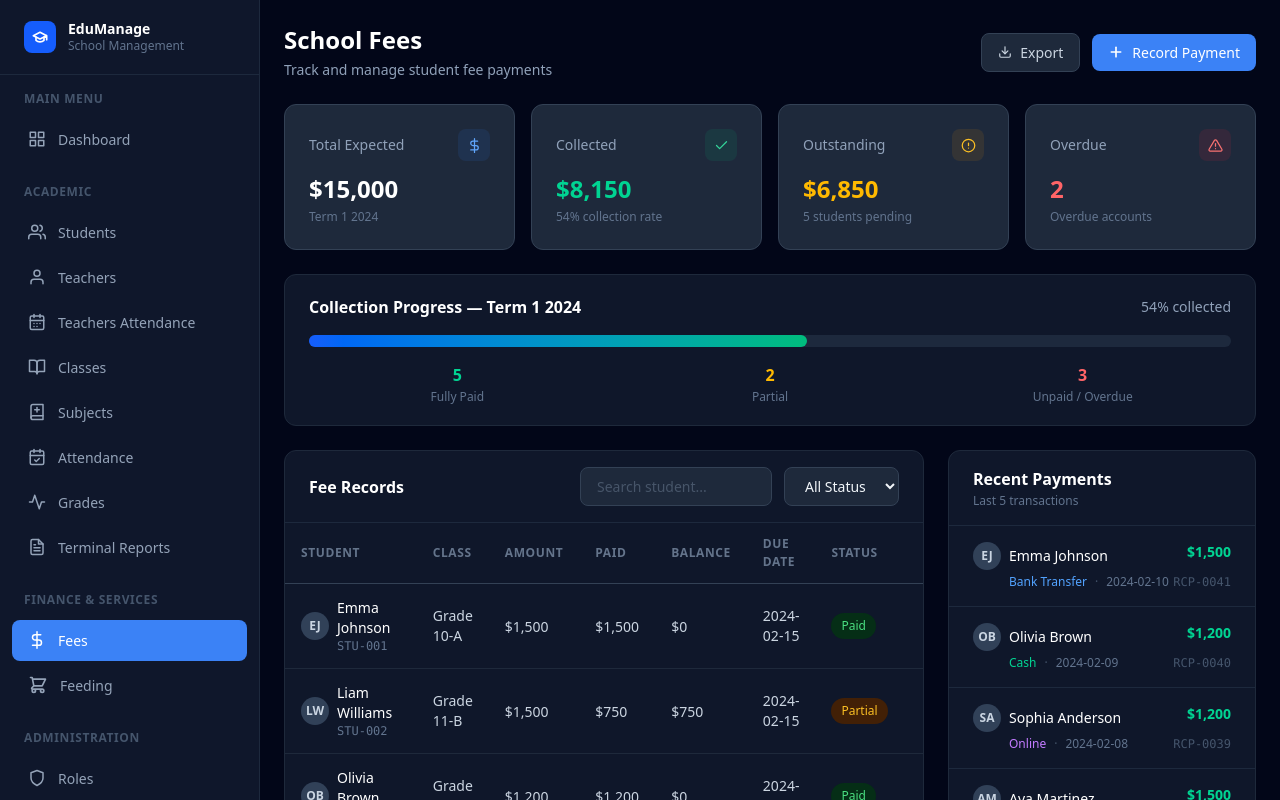
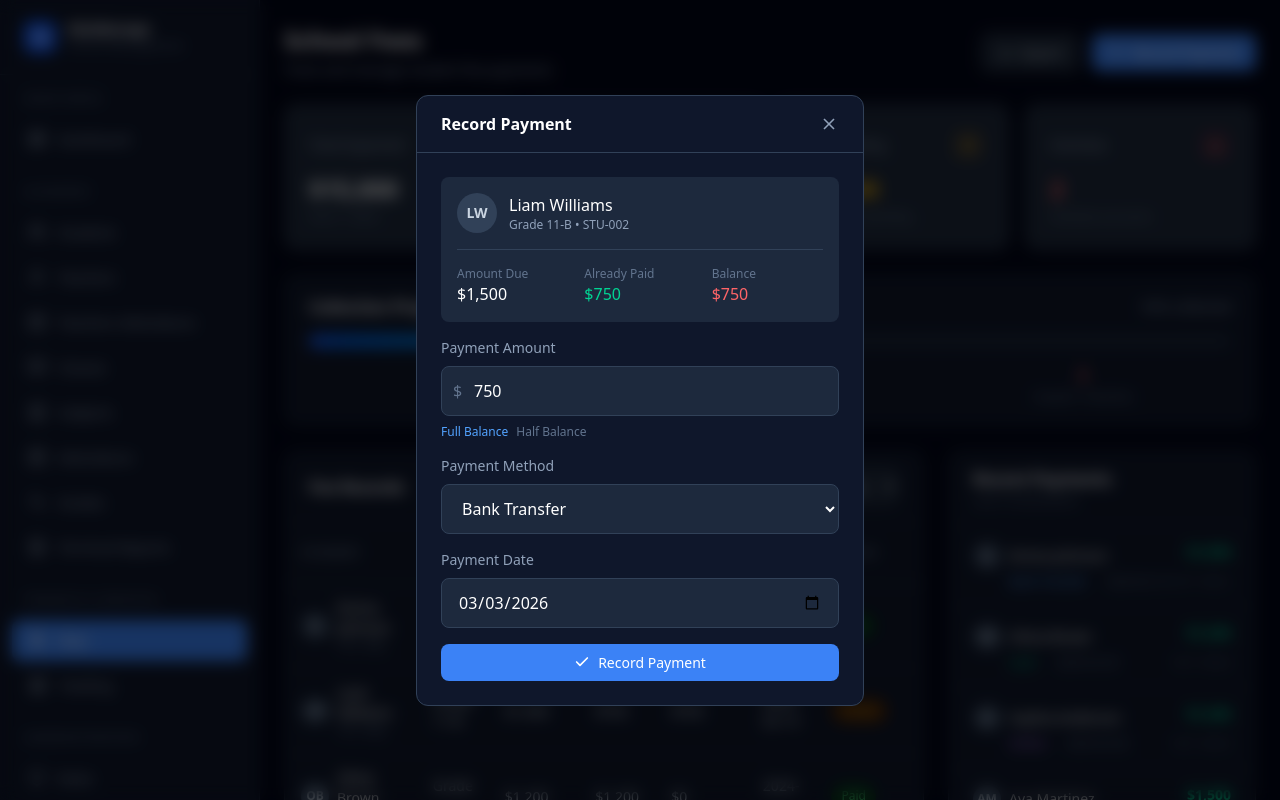
Before and after one commit to lilromeo2290/Clipe233_Edu, a Next.js app: page /fees in a window 1280 px wide. Both pictures are taken after a click on the button "Record Payment". Shown: the top 800 px of the page. Built offline with nearby package versions, Linux system fonts and the light colour scheme.

Commit message:
Add Record Payment modal to Fees page with student info, payment form, and success state

```diff
--- a/src/app/fees/page.tsx
+++ b/src/app/fees/page.tsx
@@ -17,6 +17,14 @@ export default function FeesPage() {
   const [showReceipt, setShowReceipt] = useState(false);
   const [receiptData, setReceiptData] = useState<ReceiptData | null>(null);
   const [receiptNumber, setReceiptNumber] = useState("");
+
+  // Payment modal state - using a union type to support both fee and feeding records
+  const [showPaymentModal, setShowPaymentModal] = useState(false);
+  const [selectedRecord, setSelectedRecord] = useState<typeof feeRecords[0] | typeof feedingRecords[0] | null>(null);
+  const [paymentAmount, setPaymentAmount] = useState("");
+  const [paymentMethod, setPaymentMethod] = useState("Bank Transfer");
+  const [paymentDate, setPaymentDate] = useState(new Date().toISOString().split("T")[0]);
+  const [paymentSuccess, setPaymentSuccess] = useState(false);
   const feedingRecords = [
     { id: "FD-001", studentId: "STU-001", name: "Emma Johnson", class: "Grade 10-A", dailyRate: 5, daysEnrolled: 20, daysAttended: 20, amountDue: 100, paid: 100, balance: 0, status: "Paid" },
     { id: "FD-002", studentId: "STU-002", name: "Liam Williams", class: "Grade 11-B", dailyRate: 5, daysEnrolled: 20, daysAttended: 18, amountDue: 100, paid: 50, balance: 50, status: "Partial" },
@@ -105,7 +113,14 @@ export default function FeesPage() {
             </svg>
             Export
           </button>
-          <button className="btn-primary">
+          <button className="btn-primary" onClick={() => {
+            const overdueRecord = feeRecords.find(r => r.balance > 0);
+            if (overdueRecord) {
+              setSelectedRecord(overdueRecord);
+              setPaymentAmount(overdueRecord.balance.toString());
+              setShowPaymentModal(true);
+            }
+          }}>
             <svg width="16" height="16" viewBox="0 0 24 24" fill="none" stroke="currentColor" strokeWidth="2.5" strokeLinecap="round" strokeLinejoin="round">
               <line x1="12" y1="5" x2="12" y2="19" />
               <line x1="5" y1="12" x2="19" y2="12" />
@@ -271,7 +286,15 @@ export default function FeesPage() {
                             <path d="M16 10a4 4 0 0 1-8 0" />
                           </svg>
                         </button>
-                        <button className="text-slate-400 hover:text-emerald-400 transition-colors" title="Record Payment">
+                        <button
+                          className="text-slate-400 hover:text-emerald-400 transition-colors"
+                          title="Record Payment"
+                          onClick={() => {
+                            setSelectedRecord(r);
+                            setPaymentAmount(r.balance > 0 ? r.balance.toString() : "");
+                            setShowPaymentModal(true);
+                          }}
+                        >
                           <svg width="14" height="14" viewBox="0 0 24 24" fill="none" stroke="currentColor" strokeWidth="2" strokeLinecap="round" strokeLinejoin="round">
                             <line x1="12" y1="1" x2="12" y2="23" />
                             <path d="M17 5H9.5a3.5 3.5 0 0 0 0 7h5a3.5 3.5 0 0 1 0 7H6" />
@@ -485,7 +508,15 @@ export default function FeesPage() {
                   </td>
                   <td>
                     <div className="flex items-center gap-2">
-                      <button className="text-slate-400 hover:text-emerald-400 transition-colors" title="Record Payment">
+                      <button
+                        className="text-slate-400 hover:text-emerald-400 transition-colors"
+                        title="Record Payment"
+                        onClick={() => {
+                          setSelectedRecord(r);
+                          setPaymentAmount(r.balance > 0 ? r.balance.toString() : "");
+                          setShowPaymentModal(true);
+                        }}
+                      >
                         <svg width="14" height="14" viewBox="0 0 24 24" fill="none" stroke="currentColor" strokeWidth="2" strokeLinecap="round" strokeLinejoin="round">
                           <line x1="12" y1="1" x2="12" y2="23" />
                           <path d="M17 5H9.5a3.5 3.5 0 0 0 0 7h5a3.5 3.5 0 0 1 0 7H6" />
@@ -624,6 +655,154 @@ export default function FeesPage() {
           </div>
         </div>
       )}
+
+      {/* Record Payment Modal */}
+      {showPaymentModal && selectedRecord && (
+        <div className="fixed inset-0 bg-black/60 backdrop-blur-sm flex items-center justify-center z-50 p-4">
+          <div className="bg-slate-900 border border-slate-700 rounded-xl w-full max-w-md">
+            {/* Modal Header */}
+            <div className="px-6 py-4 border-b border-slate-700 flex items-center justify-between">
+              <h3 className="text-white font-semibold">Record Payment</h3>
+              <button
+                onClick={() => {
+                  setShowPaymentModal(false);
+                  setPaymentSuccess(false);
+                }}
+                className="text-slate-400 hover:text-white transition-colors"
+              >
+                <svg width="20" height="20" viewBox="0 0 24 24" fill="none" stroke="currentColor" strokeWidth="2">
+                  <line x1="18" y1="6" x2="6" y2="18" />
+                  <line x1="6" y1="6" x2="18" y2="18" />
+                </svg>
+              </button>
+            </div>
+
+            {/* Success State */}
+            {paymentSuccess ? (
+              <div className="p-6 text-center">
+                <div className="w-16 h-16 bg-emerald-500/20 rounded-full flex items-center justify-center mx-auto mb-4">
+                  <svg width="32" height="32" viewBox="0 0 24 24" fill="none" stroke="#34d399" strokeWidth="2" strokeLinecap="round" strokeLinejoin="round">
+                    <polyline points="20 6 9 17 4 12" />
+                  </svg>
+                </div>
+                <h4 className="text-white font-semibold text-lg mb-2">Payment Recorded!</h4>
+                <p className="text-slate-400 text-sm mb-4">
+                  A receipt has been generated for {selectedRecord.name}
+                </p>
+                <button
+                  onClick={() => {
+                    setShowPaymentModal(false);
+                    setPaymentSuccess(false);
+                  }}
+                  className="btn-primary w-full justify-center"
+                >
+                  Done
+                </button>
+              </div>
+            ) : (
+              /* Payment Form */
+              <div className="p-6 space-y-4">
+                {/* Student Info */}
+                <div className="bg-slate-800 rounded-lg p-4">
+                  <div className="flex items-center gap-3">
+                    <div className="w-10 h-10 rounded-full bg-slate-700 flex items-center justify-center text-sm font-semibold text-slate-300">
+                      {selectedRecord.name.split(" ").map(n => n[0]).join("")}
+                    </div>
+                    <div>
+                      <p className="text-white font-medium">{selectedRecord.name}</p>
+                      <p className="text-slate-400 text-xs">{selectedRecord.class} • {selectedRecord.studentId}</p>
+                    </div>
+                  </div>
+                  <div className="grid grid-cols-3 gap-4 mt-4 pt-4 border-t border-slate-700">
+                    <div>
+                      <p className="text-slate-500 text-xs">Amount Due</p>
+                      <p className="text-white font-medium">${('amount' in selectedRecord ? selectedRecord.amount : selectedRecord.amountDue).toLocaleString()}</p>
+                    </div>
+                    <div>
+                      <p className="text-slate-500 text-xs">Already Paid</p>
+                      <p className="text-emerald-400 font-medium">${selectedRecord.paid.toLocaleString()}</p>
+                    </div>
+                    <div>
+                      <p className="text-slate-500 text-xs">Balance</p>
+                      <p className="text-red-400 font-medium">${selectedRecord.balance.toLocaleString()}</p>
+                    </div>
+                  </div>
+                </div>
+
+                {/* Payment Amount */}
+                <div>
+                  <label className="block text-slate-400 text-sm mb-2">Payment Amount</label>
+                  <div className="relative">
+                    <span className="absolute left-3 top-1/2 -translate-y-1/2 text-slate-500">$</span>
+                    <input
+                      type="number"
+                      value={paymentAmount}
+                      onChange={(e) => setPaymentAmount(e.target.value)}
+                      className="w-full bg-slate-800 border border-slate-700 rounded-lg py-3 pl-8 pr-4 text-white placeholder-slate-500 focus:outline-none focus:border-blue-500"
+                      placeholder="Enter amount"
+                    />
+                  </div>
+                  <div className="flex gap-2 mt-2">
+                    <button
+                      onClick={() => setPaymentAmount(selectedRecord.balance.toString())}
+                      className="text-xs text-blue-400 hover:text-blue-300"
+                    >
+                      Full Balance
+                    </button>
+                    <button
+                      onClick={() => setPaymentAmount(Math.ceil(selectedRecord.balance / 2).toString())}
+                      className="text-xs text-slate-500 hover:text-slate-400"
+                    >
+                      Half Balance
+                    </button>
+                  </div>
+                </div>
+
+                {/* Payment Method */}
+                <div>
+                  <label className="block text-slate-400 text-sm mb-2">Payment Method</label>
+                  <select
+                    value={paymentMethod}
+                    onChange={(e) => setPaymentMethod(e.target.value)}
+                    className="w-full bg-slate-800 border border-slate-700 rounded-lg py-3 px-4 text-white focus:outline-none focus:border-blue-500"
+                  >
+                    <option value="Bank Transfer">Bank Transfer</option>
+                    <option value="Cash">Cash</option>
+                    <option value="Online">Online Payment</option>
+                    <option value="Cheque">Cheque</option>
+                  </select>
+                </div>
+
+                {/* Payment Date */}
+                <div>
+                  <label className="block text-slate-400 text-sm mb-2">Payment Date</label>
+                  <input
+                    type="date"
+                    value={paymentDate}
+                    onChange={(e) => setPaymentDate(e.target.value)}
+                    className="w-full bg-slate-800 border border-slate-700 rounded-lg py-3 px-4 text-white focus:outline-none focus:border-blue-500"
+                  />
+                </div>
+
+                {/* Submit Button */}
+                <button
+                  onClick={() => {
+                    // In a real app, this would update the record in the database
+                    setPaymentSuccess(true);
+                  }}
+                  disabled={!paymentAmount || parseFloat(paymentAmount) <= 0}
+                  className="w-full btn-primary justify-center disabled:opacity-50 disabled:cursor-not-allowed"
+                >
+                  <svg width="16" height="16" viewBox="0 0 24 24" fill="none" stroke="currentColor" strokeWidth="2.5" strokeLinecap="round" strokeLinejoin="round">
+                    <polyline points="20 6 9 17 4 12" />
+                  </svg>
+                  Record Payment
+                </button>
+              </div>
+            )}
+          </div>
+        </div>
+      )}
     </div>
   );
 }
```
